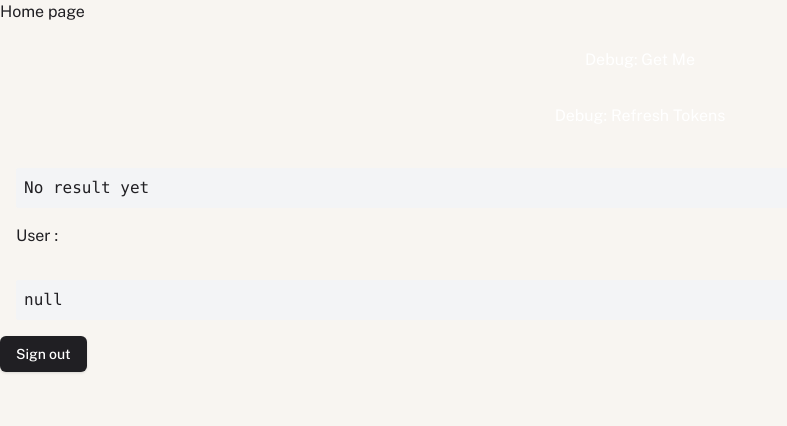
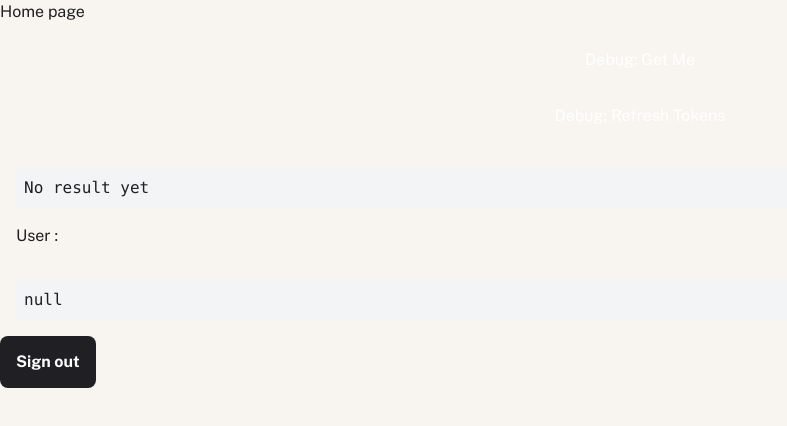
Before and after one commit to martinmoradi/finance-app, a Next.js app in the folder apps/web/: page / in a window 1280 px wide. Shown: the top 426 px of the page, without its empty margins (0-787 px from the left). Built offline with nearby package versions, Linux system fonts and the light colour scheme; no server answers.

Commit message:
style(web): button styles and variants

```diff
--- a/apps/web/src/components/ui/button.tsx
+++ b/apps/web/src/components/ui/button.tsx
@@ -1,46 +1,59 @@
-import * as React from 'react';
+import { cn } from '@/lib/utils';
 import { Slot } from '@radix-ui/react-slot';
 import { cva, type VariantProps } from 'class-variance-authority';
-
-import { cn } from '@/lib/utils';
+import { ButtonHTMLAttributes, forwardRef } from 'react';
 
 const buttonVariants = cva(
-  'inline-flex items-center justify-center gap-2 whitespace-nowrap rounded-md text-sm font-medium transition-colors focus-visible:outline-none focus-visible:ring-1 focus-visible:ring-ring disabled:pointer-events-none disabled:opacity-50 [&_svg]:pointer-events-none [&_svg]:size-4 [&_svg]:shrink-0',
+  'inline-flex items-center justify-center gap-2 whitespace-nowrap rounded-lg transition-colors font-body focus-visible:outline-none focus-visible:ring-1 focus-visible:ring-ring disabled:pointer-events-none disabled:opacity-50 [&_svg]:pointer-events-none [&_svg]:size-4 [&_svg]:shrink-0',
   {
     variants: {
       variant: {
-        default:
-          'bg-primary text-primary-foreground shadow hover:bg-primary/90',
+        primary:
+          'bg-primary text-primary-foreground font-bold hover:bg-gray-500',
+        secondary:
+          'bg-secondary font-bold text-secondary-foreground hover:bg-white hover:border-gray-500 hover:border-[1.5px]',
         destructive:
-          'bg-destructive text-destructive-foreground shadow-sm hover:bg-destructive/90',
-        outline:
-          'border border-input bg-background shadow-sm hover:bg-accent hover:text-accent-foreground',
-        secondary:
-          'bg-secondary text-secondary-foreground shadow-sm hover:bg-secondary/80',
-        ghost: 'hover:bg-accent hover:text-accent-foreground',
-        link: 'text-primary underline-offset-4 hover:underline',
+          'bg-destructive font-bold text-destructive-foreground hover:bg-[#D46C5E]',
+        link: 'bg-transparent text-gray-500 hover:text-primary',
       },
       size: {
-        default: 'h-9 px-4 py-2',
-        sm: 'h-8 rounded-md px-3 text-xs',
-        lg: 'h-10 rounded-md px-8',
+        default: 'h-13 px-4 py-2',
         icon: 'h-9 w-9',
       },
     },
     defaultVariants: {
-      variant: 'default',
+      variant: 'primary',
       size: 'default',
     },
   },
 );
 
 export interface ButtonProps
-  extends React.ButtonHTMLAttributes<HTMLButtonElement>,
+  extends ButtonHTMLAttributes<HTMLButtonElement>,
     VariantProps<typeof buttonVariants> {
   asChild?: boolean;
 }
 
-const Button = React.forwardRef<HTMLButtonElement, ButtonProps>(
+/**
+ * Button component
+ *
+ * @param props - Component props
+ * @param props.variant - 'primary' (default), 'secondary', 'destructive', or 'link'
+ * @param props.size - 'default' (standard) or 'icon' (square)
+ * @param props.asChild - When true, renders children as the clickable element
+ *
+ * @example
+ * // Using asChild with Next.js Link component:
+ * import Link from 'next/link'
+ *
+ * <Button asChild variant="primary">
+ *   <Link href="/dashboard">Go to Dashboard</Link>
+ * </Button>
+ *
+ * // This renders a Link component with Button styling
+ * // The Link becomes the actual DOM element while inheriting all Button styles
+ */
+const Button = forwardRef<HTMLButtonElement, ButtonProps>(
   ({ className, variant, size, asChild = false, ...props }, ref) => {
     const Comp = asChild ? Slot : 'button';
     return (
```
